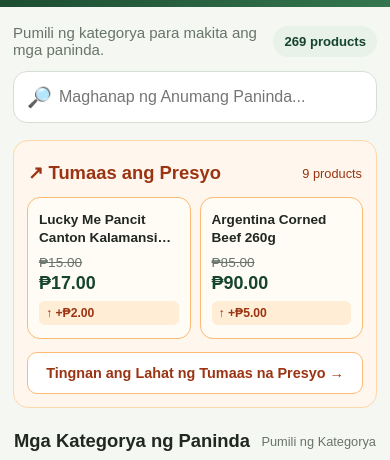
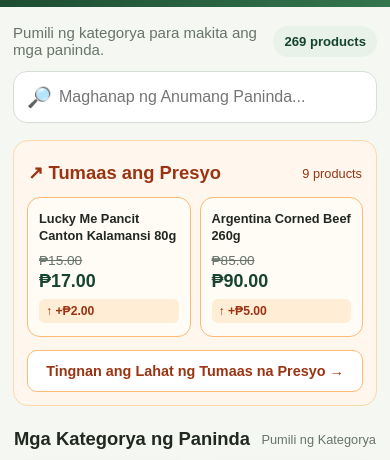
Before and after one commit to pjhay25/saristore, a plain HTML site: page index.html in a window 390 px wide. Shown: the part 85-545 px from the top of the page. Drawn offline with Linux system fonts and the light colour scheme.

Commit message:
Update index.html

```diff
--- a/index.html
+++ b/index.html
@@ -11,7 +11,7 @@
         display: none;
     }
   .item-name {
-    font-size: .85rem!important;
+    font-size: .80rem!important;
   }
 }
 :root{--green:#245b3d;--dark:#17442c;--bg:#f5f7f3;--line:#e1e8df;--muted:#687469}
```
